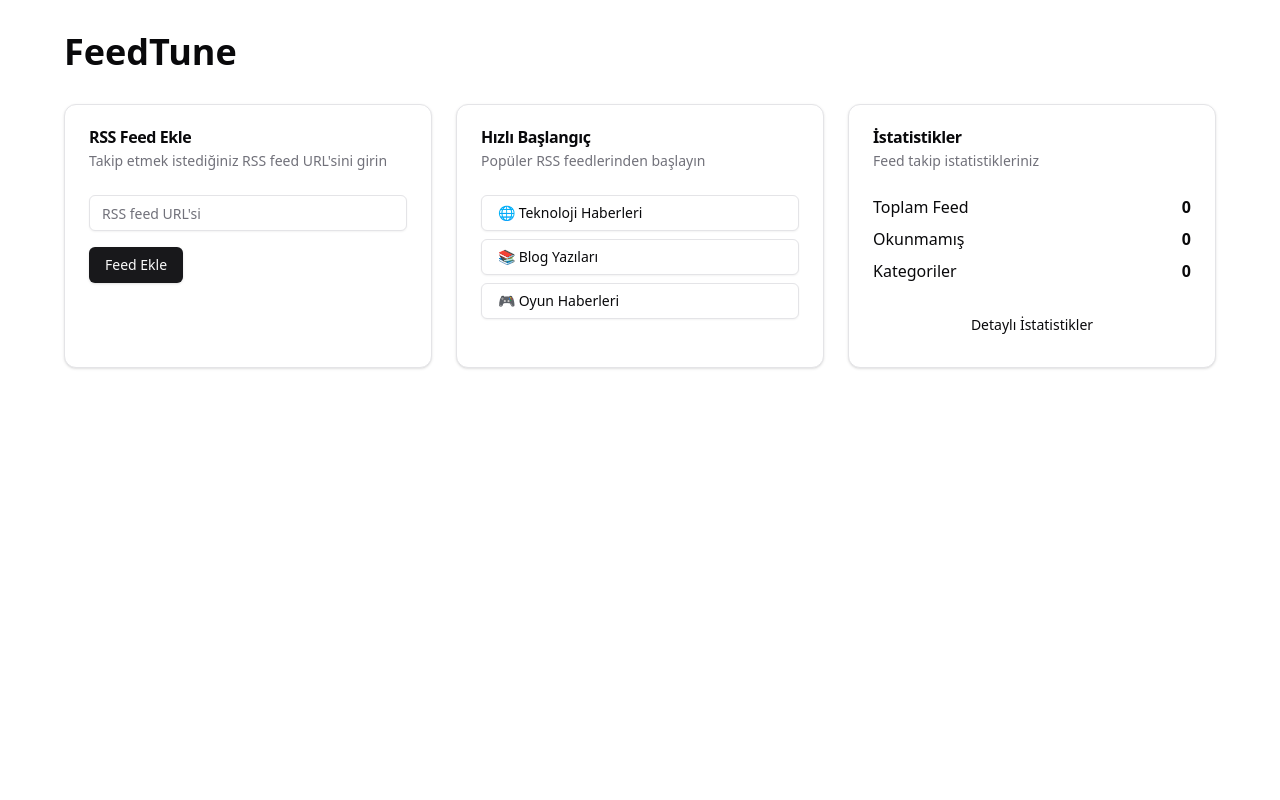
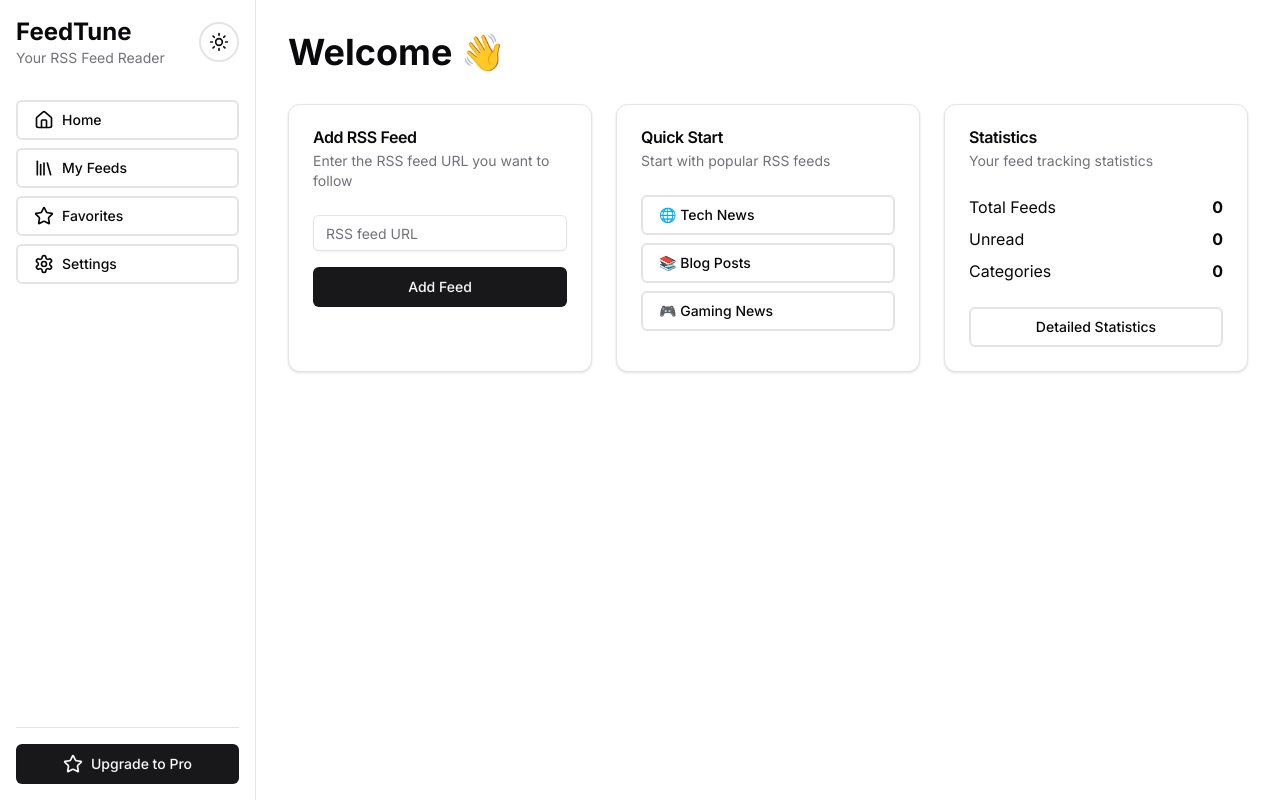
Before and after one commit to Sselimkoc/feedTune, a Next.js app: page / in a window 1280 px wide. Built offline with nearby package versions, Linux system fonts and the light colour scheme.

Commit message:
added  dark and light theme

```diff
--- a/src/app/layout.js
+++ b/src/app/layout.js
@@ -1,28 +1,25 @@
-import { Geist, Geist_Mono } from "next/font/google";
+import { Navigation } from "@/components/layout/navigation";
+import { ThemeProvider } from "@/components/theme/theme-provider";
+import { Inter } from "next/font/google";
 import "./globals.css";
 
-const geistSans = Geist({
-  variable: "--font-geist-sans",
-  subsets: ["latin"],
-});
-
-const geistMono = Geist_Mono({
-  variable: "--font-geist-mono",
-  subsets: ["latin"],
-});
+const inter = Inter({ subsets: ["latin"] });
 
 export const metadata = {
-  title: "Create Next App",
-  description: "Generated by create next app",
+  title: "FeedTune - RSS Feed Reader",
+  description: "Modern and user-friendly RSS feed reader",
 };
 
 export default function RootLayout({ children }) {
   return (
-    <html lang="en">
-      <body
-        className={`${geistSans.variable} ${geistMono.variable} antialiased`}
-      >
-        {children}
+    <html lang="en" className="h-full">
+      <body className={`${inter.className} h-full`}>
+        <ThemeProvider>
+          <div className="flex h-full">
+            <Navigation />
+            <div className="flex-1 ml-64">{children}</div>
+          </div>
+        </ThemeProvider>
       </body>
     </html>
   );
--- a/src/app/page.js
+++ b/src/app/page.js
@@ -11,68 +11,77 @@ import { Input } from "@/components/ui/input";
 
 export default function Home() {
   return (
-    <main className="min-h-screen p-8">
-      <div className="container mx-auto">
-        <h1 className="text-4xl font-bold mb-8">FeedTune</h1>
+    <main className="p-8">
+      <div className="max-w-6xl mx-auto">
+        <h1 className="text-4xl font-bold mb-8">Welcome 👋</h1>
 
         <div className="grid grid-cols-1 md:grid-cols-2 lg:grid-cols-3 gap-6">
           <Card>
             <CardHeader>
-              <CardTitle>RSS Feed Ekle</CardTitle>
+              <CardTitle>Add RSS Feed</CardTitle>
               <CardDescription>
-                Takip etmek istediğiniz RSS feed URL'sini girin
+                Enter the RSS feed URL you want to follow
               </CardDescription>
             </CardHeader>
             <CardContent>
-              <Input placeholder="RSS feed URL'si" className="mb-4" />
-              <Button>Feed Ekle</Button>
-            </CardContent>
-          </Card>
-
-          <Card>
-            <CardHeader>
-              <CardTitle>Hızlı Başlangıç</CardTitle>
-              <CardDescription>
-                Popüler RSS feedlerinden başlayın
-              </CardDescription>
-            </CardHeader>
-            <CardContent className="space-y-2">
-              <Button variant="outline" className="w-full justify-start">
-                🌐 Teknoloji Haberleri
-              </Button>
-              <Button variant="outline" className="w-full justify-start">
-                📚 Blog Yazıları
-              </Button>
-              <Button variant="outline" className="w-full justify-start">
-                🎮 Oyun Haberleri
+              <Input placeholder="RSS feed URL" className="mb-4" />
+              <Button variant="default" className="w-full">
+                Add Feed
               </Button>
             </CardContent>
           </Card>
 
           <Card>
             <CardHeader>
-              <CardTitle>İstatistikler</CardTitle>
-              <CardDescription>Feed takip istatistikleriniz</CardDescription>
+              <CardTitle>Quick Start</CardTitle>
+              <CardDescription>Start with popular RSS feeds</CardDescription>
+            </CardHeader>
+            <CardContent className="space-y-2">
+              <Button
+                variant="outline"
+                className="w-full justify-start bg-transparent"
+              >
+                🌐 Tech News
+              </Button>
+              <Button
+                variant="outline"
+                className="w-full justify-start bg-transparent"
+              >
+                📚 Blog Posts
+              </Button>
+              <Button
+                variant="outline"
+                className="w-full justify-start bg-transparent"
+              >
+                🎮 Gaming News
+              </Button>
+            </CardContent>
+          </Card>
+
+          <Card>
+            <CardHeader>
+              <CardTitle>Statistics</CardTitle>
+              <CardDescription>Your feed tracking statistics</CardDescription>
             </CardHeader>
             <CardContent>
               <div className="space-y-2">
                 <div className="flex justify-between items-center">
-                  <span>Toplam Feed</span>
+                  <span>Total Feeds</span>
                   <span className="font-bold">0</span>
                 </div>
                 <div className="flex justify-between items-center">
-                  <span>Okunmamış</span>
+                  <span>Unread</span>
                   <span className="font-bold">0</span>
                 </div>
                 <div className="flex justify-between items-center">
-                  <span>Kategoriler</span>
+                  <span>Categories</span>
                   <span className="font-bold">0</span>
                 </div>
               </div>
             </CardContent>
             <CardFooter>
-              <Button variant="ghost" className="w-full">
-                Detaylı İstatistikler
+              <Button variant="outline" className="w-full bg-transparent">
+                Detailed Statistics
               </Button>
             </CardFooter>
           </Card>
--- /dev/null
+++ b/src/components/layout/navigation.js
@@ -0,0 +1,52 @@
+import { Button } from "@/components/ui/button";
+import { ThemeToggle } from "@/components/theme/theme-toggle";
+import { Home, Library, Settings, Star } from "lucide-react";
+import Link from "next/link";
+
+export function Navigation() {
+  const menuItems = [
+    { icon: Home, label: "Home", href: "/" },
+    { icon: Library, label: "My Feeds", href: "/feeds" },
+    { icon: Star, label: "Favorites", href: "/favorites" },
+    { icon: Settings, label: "Settings", href: "/settings" },
+  ];
+
+  return (
+    <nav className="fixed left-0 top-0 h-full w-64 bg-card border-r p-4">
+      <div className="flex flex-col h-full">
+        <div className="flex items-center justify-between mb-8">
+          <div>
+            <h1 className="text-2xl font-bold">FeedTune</h1>
+            <p className="text-sm text-muted-foreground">
+              Your RSS Feed Reader
+            </p>
+          </div>
+          <ThemeToggle />
+        </div>
+
+        <div className="space-y-2">
+          {menuItems.map((item) => (
+            <Button
+              key={item.href}
+              variant="outline"
+              className="w-full justify-start bg-transparent"
+              asChild
+            >
+              <Link href={item.href}>
+                <item.icon className="mr-2 h-5 w-5" />
+                {item.label}
+              </Link>
+            </Button>
+          ))}
+        </div>
+
+        <div className="mt-auto pt-4 border-t">
+          <Button variant="default" className="w-full">
+            <Star className="mr-2 h-5 w-5" />
+            Upgrade to Pro
+          </Button>
+        </div>
+      </div>
+    </nav>
+  );
+}
--- /dev/null
+++ b/src/components/theme/theme-provider.js
@@ -0,0 +1,36 @@
+"use client";
+
+import { createContext, useContext, useEffect, useState } from "react";
+
+const ThemeContext = createContext({});
+
+export function ThemeProvider({ children }) {
+  const [theme, setTheme] = useState("light");
+
+  useEffect(() => {
+    const storedTheme = localStorage.getItem("theme") || "light";
+    setTheme(storedTheme);
+    document.documentElement.classList.toggle("dark", storedTheme === "dark");
+  }, []);
+
+  const toggleTheme = () => {
+    const newTheme = theme === "light" ? "dark" : "light";
+    setTheme(newTheme);
+    localStorage.setItem("theme", newTheme);
+    document.documentElement.classList.toggle("dark", newTheme === "dark");
+  };
+
+  return (
+    <ThemeContext.Provider value={{ theme, toggleTheme }}>
+      {children}
+    </ThemeContext.Provider>
+  );
+}
+
+export const useTheme = () => {
+  const context = useContext(ThemeContext);
+  if (context === undefined) {
+    throw new Error("useTheme must be used within a ThemeProvider");
+  }
+  return context;
+};
--- /dev/null
+++ b/src/components/theme/theme-toggle.js
@@ -0,0 +1,22 @@
+"use client";
+
+import { Button } from "@/components/ui/button";
+import { Moon, Sun } from "lucide-react";
+import { useTheme } from "./theme-provider";
+
+export function ThemeToggle() {
+  const { theme, toggleTheme } = useTheme();
+
+  return (
+    <Button
+      variant="outline"
+      size="icon"
+      onClick={toggleTheme}
+      className="w-10 h-10 rounded-full"
+    >
+      <Sun className="h-5 w-5 rotate-0 scale-100 transition-all dark:-rotate-90 dark:scale-0" />
+      <Moon className="absolute h-5 w-5 rotate-90 scale-0 transition-all dark:rotate-0 dark:scale-100" />
+      <span className="sr-only">Toggle theme</span>
+    </Button>
+  );
+}
--- a/src/components/ui/button.js
+++ b/src/components/ui/button.js
@@ -5,26 +5,27 @@ import { forwardRef } from "react";
 import { twMerge } from "tailwind-merge";
 
 const buttonVariants = cva(
-  "inline-flex items-center justify-center whitespace-nowrap rounded-md text-sm font-medium transition-colors focus-visible:outline-none focus-visible:ring-1 focus-visible:ring-ring disabled:pointer-events-none disabled:opacity-50",
+  "inline-flex items-center justify-center whitespace-nowrap rounded-md text-sm font-medium ring-offset-background transition-colors focus-visible:outline-none focus-visible:ring-2 focus-visible:ring-ring focus-visible:ring-offset-2 disabled:pointer-events-none disabled:opacity-50",
   {
     variants: {
       variant: {
         default:
-          "bg-primary text-primary-foreground shadow hover:bg-primary/90",
+          "bg-primary text-primary-foreground hover:bg-primary/90 border border-primary/20",
         destructive:
-          "bg-destructive text-destructive-foreground shadow-sm hover:bg-destructive/90",
+          "bg-destructive text-destructive-foreground hover:bg-destructive/90 border border-destructive/20",
         outline:
-          "border border-input bg-background shadow-sm hover:bg-accent hover:text-accent-foreground",
+          "border-2 border-input bg-background hover:bg-accent hover:text-accent-foreground",
         secondary:
-          "bg-secondary text-secondary-foreground shadow-sm hover:bg-secondary/80",
-        ghost: "hover:bg-accent hover:text-accent-foreground",
+          "bg-secondary text-secondary-foreground hover:bg-secondary/80 border border-secondary/20",
+        ghost:
+          "border border-border hover:bg-accent hover:text-accent-foreground",
         link: "text-primary underline-offset-4 hover:underline",
       },
       size: {
-        default: "h-9 px-4 py-2",
-        sm: "h-8 rounded-md px-3 text-xs",
-        lg: "h-10 rounded-md px-8",
-        icon: "h-9 w-9",
+        default: "h-10 px-4 py-2",
+        sm: "h-9 rounded-md px-3 text-xs",
+        lg: "h-11 rounded-md px-8",
+        icon: "h-10 w-10",
       },
     },
     defaultVariants: {
```
Also changed, not shown: 2 other files (tests, documents, lock files or other folders).
